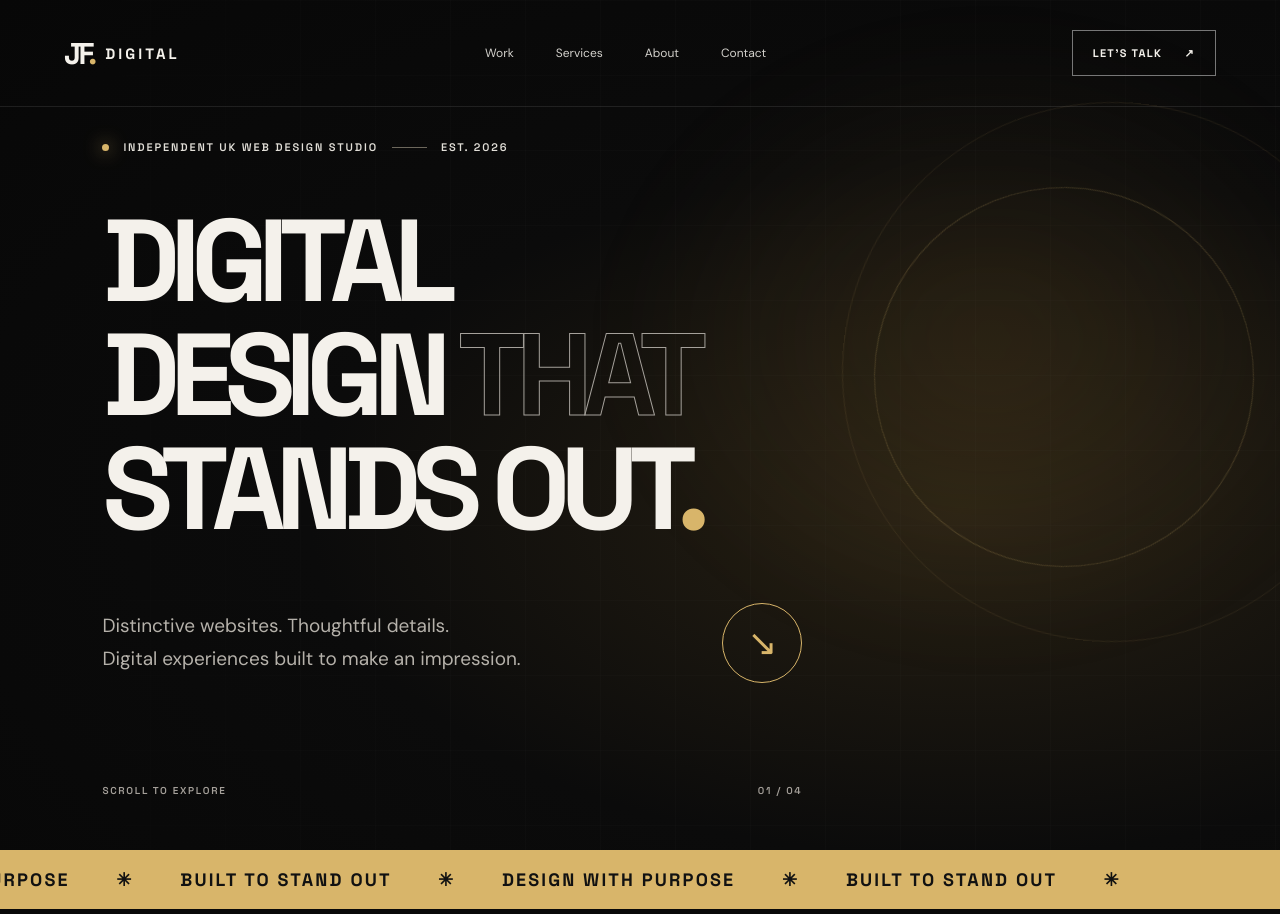
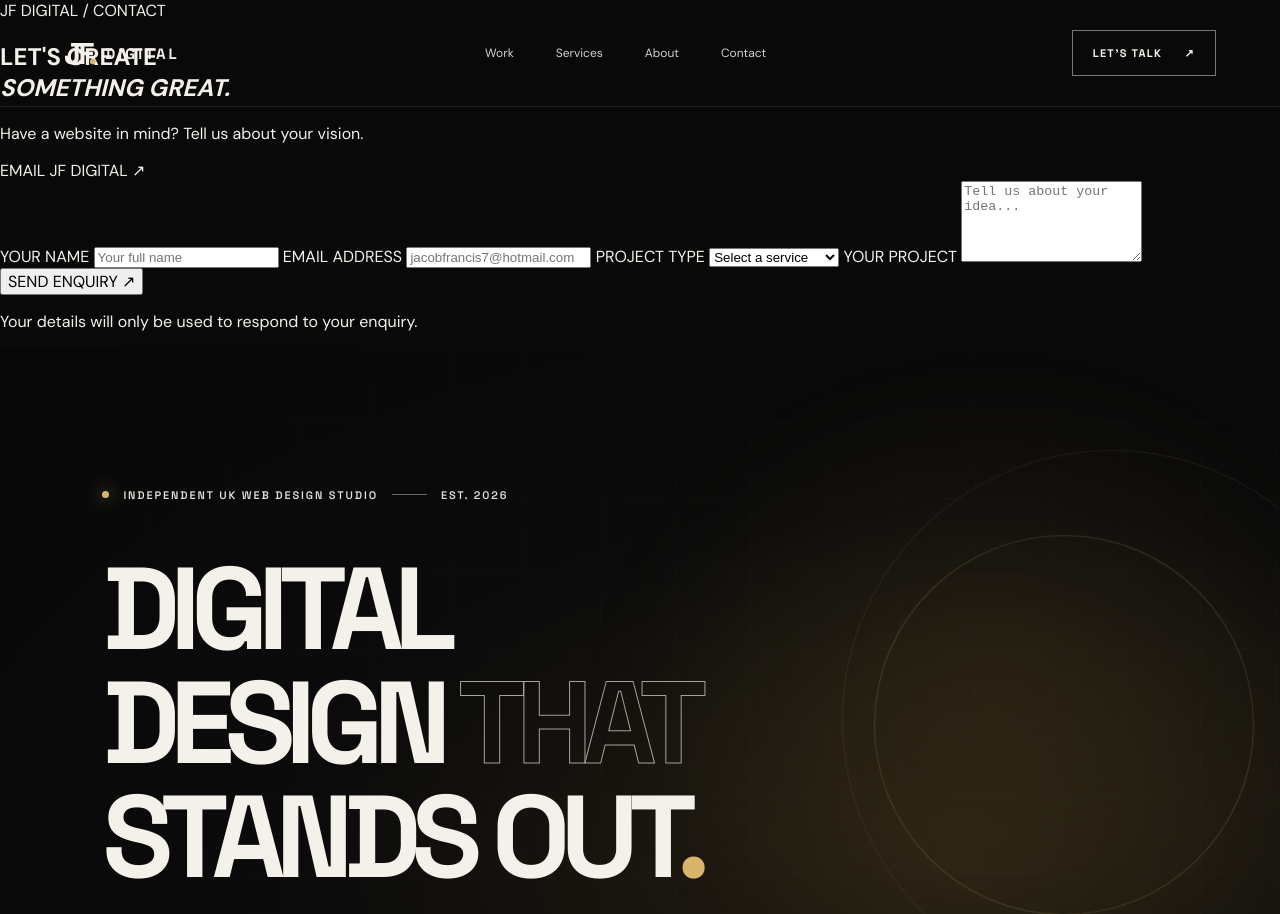
Before and after one commit to jfdigitalportfolio/jf-digital, a plain HTML site: page index.html in a window 1280 px wide. Shown: the top 914 px of the page. Drawn offline with Linux system fonts and the light colour scheme.

Commit message:
Update index.html

```diff
--- a/index.html
+++ b/index.html
@@ -12,6 +12,49 @@
   <link rel="stylesheet" href="style.css">
   <script src="script.js" defer></script>
 </head>
+<section id="contact" class="jf-contact">
+  <div class="jf-contact-heading">
+    <span class="jf-eyebrow">JF DIGITAL / CONTACT</span>
+    <h2>LET'S CREATE<br><em>SOMETHING GREAT.</em></h2>
+    <p>Have a website in mind? Tell us about your vision.</p>
+    <a class="jf-email" href="mailto:YOUR_EMAIL@example.com">
+      EMAIL JF DIGITAL ↗
+    </a>
+  </div>
+
+  <form class="jf-form"
+    action="https://formspree.io/f/xljboeyd"
+    method="POST">
+
+    <label for="jf-name">YOUR NAME</label>
+    <input id="jf-name" type="text" name="name"
+      placeholder="Your full name" required>
+
+    <label for="jf-email">EMAIL ADDRESS</label>
+    <input id="jf-email" type="email" name="email"
+      placeholder="jacobfrancis7@hotmail.com" required>
+
+    <label for="jf-type">PROJECT TYPE</label>
+    <select id="jf-type" name="project_type" required>
+      <option value="">Select a service</option>
+      <option>Business Website</option>
+      <option>Portfolio Website</option>
+      <option>Website Redesign</option>
+      <option>Other Project</option>
+    </select>
+
+    <label for="jf-message">YOUR PROJECT</label>
+    <textarea id="jf-message" name="message"
+      rows="5" placeholder="Tell us about your idea..."
+      required></textarea>
+
+    <button type="submit">SEND ENQUIRY ↗</button>
+    <p class="jf-privacy">
+      Your details will only be used to respond
+      to your enquiry.
+    </p>
+  </form>
+</section>
 <body>
   <div class="progress" aria-hidden="true"></div>
   <header class="site-header" id="top">
```
